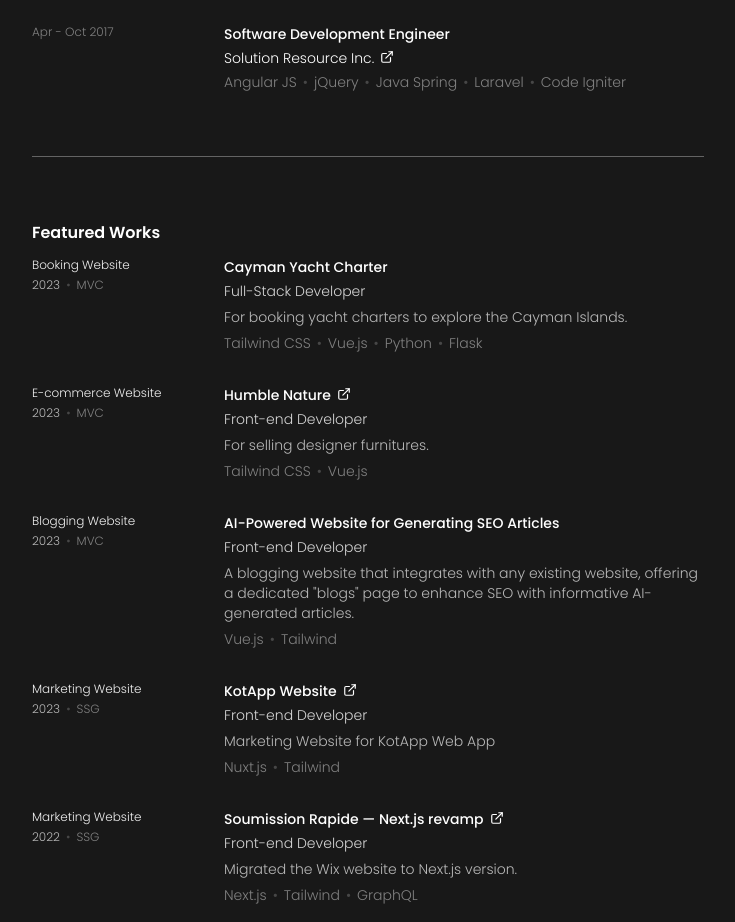
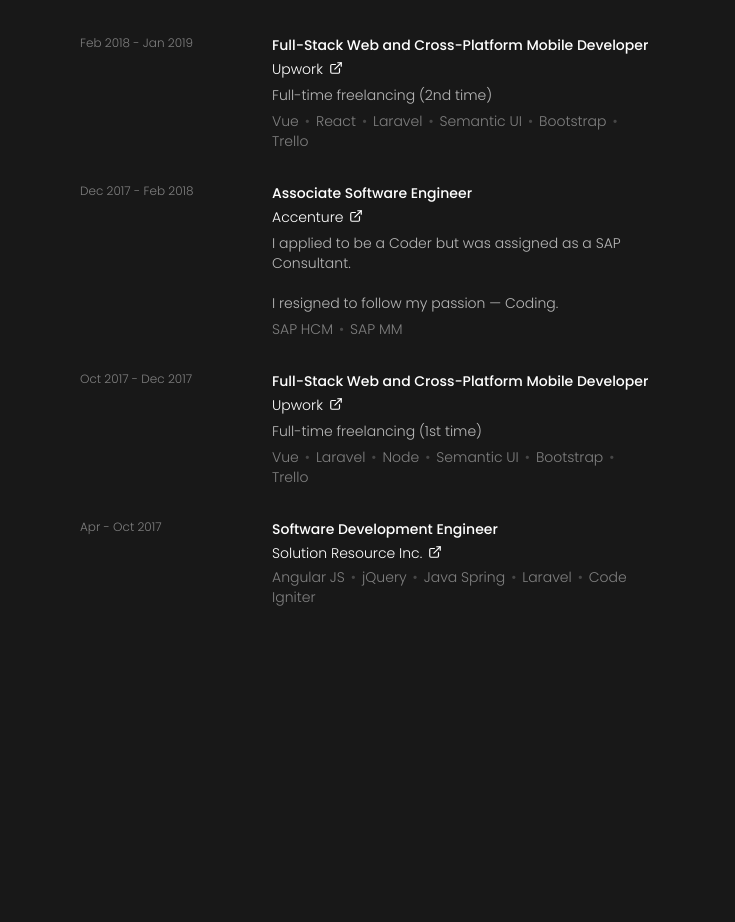
Before and after one commit to erwinmesi/mesi.dev, a Next.js app: page / in a window 1280 px wide. Shown: the part 1875-2797 px from the top of the page, without its empty margins (272-1007 px from the left). After the commit the page ends 2626 px from the top, so only its background shows below. Built offline with nearby package versions, Linux system fonts and the light colour scheme.

Commit message:
feat: featured works and random updates

```diff
--- a/src/app/page.tsx
+++ b/src/app/page.tsx
@@ -5,13 +5,11 @@
 
 function page() {
   return (
-    <main className="site__container pb-28">
-      <HomeHeader className="mb-16" />
+    <main className="site__container pt-8 pb-28 space-y-16">
+      <HomeHeader />
       <HomeIntro />
-      <hr className="max-w-2xl mx-auto border-grey-600 my-16" />
       <HomeWorkExperience />
-      <hr className="max-w-2xl mx-auto border-grey-600 my-16" />
-      <HomeFeaturedWorks />
+      {/* <HomeFeaturedWorks /> */}
     </main>
   );
 }
--- a/src/components/home/HomeFeaturedWorks.tsx
+++ b/src/components/home/HomeFeaturedWorks.tsx
@@ -1,19 +1,27 @@
-import { useCallback } from 'react';
+'use client';
+
+import { useCallback, useMemo, Fragment, useEffect, useState } from 'react';
 import { ExternalLink } from 'react-feather';
 import featuredWorks from '@/contents/featuredWorks';
 import Dot from '@/components/home/Dot';
 
 function HomeFeaturedWorks() {
+  const [isClient, setIsClient] = useState(false);
+
+  useEffect(() => {
+    setIsClient(true);
+  }, []);
+
   const renderTools = useCallback((item: any) => {
     return (
       !!item.tools?.length && (
         <div className="text-grey-500">
           {item.tools.map((tool: any, index: number) => {
             return (
-              <>
+              <span key={`tool-${index}`}>
                 {tool}
                 {index < item.tools.length - 1 && <Dot />}
-              </>
+              </span>
             );
           })}
         </div>
@@ -22,12 +30,15 @@
   }, []);
 
   return (
-    <section className="max-w-2xl mx-auto">
+    <section className="max-w-xl mx-auto">
       <h2 className="mb-3 font-semibold text-base">Featured Works</h2>
-      {featuredWorks.list.map((item) => {
-        return (
-          <>
-            <div className="flex flex-col md:flex-row mb-8">
+      {isClient &&
+        featuredWorks.list.map((item) => {
+          return (
+            <div
+              key={`work-${item.id}`}
+              className="flex flex-col md:flex-row mb-8"
+            >
               <div className="expi__duration md:w-48 shrink-0 mb-0.5 text-xs">
                 <p className="text-grey-100 mb-1">{item.type}</p>
                 <span className="text-grey-300">{item.date}</span>
@@ -62,9 +73,8 @@
                 {renderTools(item)}
               </div>
             </div>
-          </>
-        );
-      })}
+          );
+        })}
     </section>
   );
 }
--- a/src/components/home/HomeHeader.tsx
+++ b/src/components/home/HomeHeader.tsx
@@ -7,12 +7,13 @@
 import Dot from '@/components/home/Dot';
 
 const majorTools = [
-  'PHP',
-  'Laravel',
+  'React.js',
+  'Next.js',
   'Vue.js',
   'Nuxt.js',
-  'React.js',
-  'Next.js',
+  'Laravel',
+  'Flask',
+  'Strapi',
 ];
 
 function HomeHeader({ className }: any) {
@@ -31,7 +32,7 @@
     <section
       className={cn(
         className,
-        'flex flex-col sm:flex-row sm:items-center max-w-2xl mx-auto gap-y-6 sm:gap-x-8'
+        'flex flex-col sm:flex-row sm:items-center max-w-xl mx-auto gap-y-6 sm:gap-x-8'
       )}
     >
       <span>
--- a/src/components/home/HomeIntro.tsx
+++ b/src/components/home/HomeIntro.tsx
@@ -2,7 +2,7 @@
 
 function HomeAbout({ className }: any) {
   return (
-    <section className={cn(className, 'max-w-2xl mx-auto')}>
+    <section className={cn(className, 'max-w-xl mx-auto')}>
       <h2 className="mb-3 font-semibold text-base">About</h2>
       <div className="about__content text-grey-300 space-y-6">
         <p>
--- a/src/components/home/HomeWorkExperience.tsx
+++ b/src/components/home/HomeWorkExperience.tsx
@@ -22,7 +22,7 @@
   }, []);
 
   return (
-    <section className="max-w-2xl mx-auto">
+    <section className="max-w-xl mx-auto">
       <h2 className="mb-3 font-semibold text-base">Work Experience</h2>
       {workHistory.list.map((item) => {
         return (
--- a/src/components/layouts/SiteHeader.tsx
+++ b/src/components/layouts/SiteHeader.tsx
@@ -8,14 +8,14 @@
 function SiteHeader() {
   return (
     <header>
-      <nav className="site__container py-4 flex-center-y justify-between">
+      <nav className="site__container !max-w-xl md:px-0 py-7 flex-center-y justify-between">
         <a href="/">
           <Image
             src={logo}
             alt="Mesidotdev Logo"
             height={32}
             width={32}
-            className="object-contain"
+            className="object-contain rounded"
           />
         </a>
         <a href={URL_LINKEDIN} target="_blank">
--- a/src/contents/featuredWorks.js
+++ b/src/contents/featuredWorks.js
@@ -1,35 +1,39 @@
 const content = {
   list: [
+    // {
+    //   id: 1,
+    //   name: 'Cayman Yacht Charter',
+    //   description: 'For booking yacht charters to explore the Cayman Islands.',
+    //   date: '2023',
+    //   role: 'Full-Stack Developer',
+    //   type: 'Booking Website',
+    //   archi: 'MVC',
+    //   url: undefined,
+    //   tools: ['Tailwind CSS', 'Vue.js', 'Python', 'Flask']
+    // },
+    // {
+    //   id: 2,
+    //   name: 'Humble Nature',
+    //   description: 'For selling designer furnitures.',
+    //   date: '2023',
+    //   role: 'Front-end Developer',
+    //   type: 'E-commerce Website',
+    //   archi: 'MVC',
+    //   url: 'https://humblenature.com',
+    //   tools: ['Tailwind CSS', 'Vue.js']
+    // },
+    // {
+    //   id: 3,
+    //   name: 'AI-Powered Website for Generating SEO Articles',
+    //   description: 'A blogging website that integrates with any existing website, offering a dedicated "blogs" page to enhance SEO with informative AI-generated articles.',
+    //   date: '2023',
+    //   role: 'Front-end Developer',
+    //   archi: 'MVC',
+    //   type: 'Blogging Website',
+    //   tools: ['Vue.js', 'Tailwind']
+    // },
     {
-      name: 'Cayman Yacht Charter',
-      description: 'For booking yacht charters to explore the Cayman Islands.',
-      date: '2023',
-      role: 'Full-Stack Developer',
-      type: 'Booking Website',
-      archi: 'MVC',
-      url: undefined,
-      tools: ['Tailwind CSS', 'Vue.js', 'Python', 'Flask']
-    },
-    {
-      name: 'Humble Nature',
-      description: 'For selling designer furnitures.',
-      date: '2023',
-      role: 'Front-end Developer',
-      type: 'E-commerce Website',
-      archi: 'MVC',
-      url: 'https://humblenature.com',
-      tools: ['Tailwind CSS', 'Vue.js']
-    },
-    {
-      name: 'AI-Powered Website for Generating SEO Articles',
-      description: 'A blogging website that integrates with any existing website, offering a dedicated "blogs" page to enhance SEO with informative AI-generated articles.',
-      date: '2023',
-      role: 'Front-end Developer',
-      archi: 'MVC',
-      type: 'Blogging Website',
-      tools: ['Vue.js', 'Tailwind']
-    },
-    {
+      id: 4,
       name: 'KotApp Website',
       description: 'Marketing Website for KotApp Web App',
       date: '2023',
@@ -39,17 +43,19 @@
       url: 'https://kotapp.io',
       tools: ['Nuxt.js', 'Tailwind']
     },
+    // {
+    //   id: 5,
+    //   name: 'Soumission Rapide — Next.js revamp',
+    //   description: 'Migrated the Wix website to Next.js version.',
+    //   date: '2022',
+    //   role: 'Front-end Developer',
+    //   type: 'Marketing Website',
+    //   archi: 'SSG',
+    //   url: 'https://www.soumissionrapide.com',
+    //   tools: ['Next.js', 'Tailwind', 'GraphQL']
+    // },
     {
-      name: 'Soumission Rapide — Next.js revamp',
-      description: 'Migrated the Wix website to Next.js version.',
-      date: '2022',
-      role: 'Front-end Developer',
-      type: 'Marketing Website',
-      archi: 'SSG',
-      url: 'https://www.soumissionrapide.com',
-      tools: ['Next.js', 'Tailwind', 'GraphQL']
-    },
-    {
+      id: 6,
       name: 'Google Adwords Client Portal',
       description: 'Client Portal for a Google Adwords Advertising Agency.',
       date: '2022',
@@ -60,6 +66,7 @@
       tools: ['Vue.js', 'Tailwind', 'Pinia']
     },
     {
+      id: 7,
       name: 'NodeLife.io',
       description: 'Free crypto node & staking investment tracker.',
       date: '2022',
@@ -70,6 +77,7 @@
       tools: ['Vue.js', 'Tailwind', 'Pinia', 'Apex Charts']
     },
     {
+      id: 8,
       name: 'Enably',
       description: 'A Multi-Organization CRM Software.',
       date: '2021',
@@ -80,6 +88,7 @@
       tools: ['Vue.js', 'Bootstrap', 'Vuex']
     },
     {
+      id: 9,
       name: 'Word Feud Rules',
       description: undefined,
       date: '2021',
@@ -90,7 +99,8 @@
       tools: ['Tailwind', 'Laravel', 'MySQL']
     },
     {
-      name: 'Socialays Website (SEO improvements)',
+      id: 10,
+      name: 'Socialays Website (SEO Improvements)',
       description: 'Marketing Website for the Socialays Web App',
       date: '2021',
       role: 'Front-end Developer',
@@ -100,6 +110,7 @@
       tools: ['Nuxt.js', 'Bootstrap']
     },
     {
+      id: 11,
       name: 'Socialays Web App (Front-end fixes)',
       description: 'An AI-Based Social Media Assistant.',
       date: '2021',
@@ -110,6 +121,7 @@
       tools: ['Vue.js', 'Bootstrap', 'Vuex']
     },
     {
+      id: 12,
       name: 'Sunnyside Ad Banner',
       description: 'Ad Banner for Sunnyside: A Medical & Recreational Cannabis Dispensaries',
       date: '2021',
@@ -120,6 +132,7 @@
       tools: ['HTML', 'CSS', 'JS', 'GSAP']
     },
     {
+      id: 13,
       name: 'Proscreen',
       description: 'Offers a motivational software package for companies who want to promote great values and motivation with their employees.',
       date: '2020',
@@ -130,6 +143,7 @@
       tools: ['Vue.js', 'Tailwind', 'Vuex']
     },
     {
+      id: 14,
       name: 'KotApp Web App',
       description: 'Web-based CRM for KotApp Mobile App.',
       date: '2020',
@@ -140,6 +154,7 @@
       tools: ['Nuxt.js', 'Tailwind', 'Vuex']
     },
     {
+      id: 15,
       name: 'Dutch Assets Group Web Portal',
       description: 'Corporate financing services for companies and private entrepreneurs.',
       date: '2019',
@@ -150,6 +165,7 @@
       tools: ['Laravel', 'Vue.js', 'Bootstrap', 'Digital Ocean Spaces']
     },
     {
+      id: 16,
       name: 'Sharepoint Web Parts',
       description: 'Created Web Parts for a Sharepoint Intranet Web App',
       date: '2019',
@@ -160,6 +176,7 @@
       tools: ['React', 'MobX', 'Material UI']
     },
     {
+      id: 17,
       name: 'Google Ads Web Scraper',
       description: 'A lead-generation web app that collects information on small and medium enterprises engaged in Google Ads.',
       date: '2019',
@@ -170,7 +187,8 @@
       tools: ['Nuxt.js', 'Element UI', 'Laravel', 'Python Web Scraping Script using Beautiful Soup']
     },
     // {
-    //   name: undefined,
+    //   id: 18,
+    // name: undefined,
     //   description: undefined,
     //   date: undefined,
     //   role: undefined,
--- a/src/contents/workHistory.js
+++ b/src/contents/workHistory.js
@@ -1,5 +1,15 @@
+import { URL_UPWORK } from '@/config/site'
+
 const content = {
   list: [
+    {
+      role: 'Full-Stack Web and Cross-Platform Mobile Developer',
+      company: 'Upwork',
+      companyURL: URL_UPWORK,
+      description: 'Full-time freelancing (3rd time)',
+      date: 'Sep 2022 - Present',
+      tools: ['Flask', 'Django', 'Vue', 'Nuxt', 'React', 'Next', 'Laravel', 'Strapi', 'Jira', 'Asana'],
+    },
     {
       role: 'Senior Web Developer',
       company: 'i-Cube Digital Solutions, Inc.',
@@ -9,12 +19,28 @@
       tools: ['Vue', 'Nuxt', 'React', 'Python', 'Laravel', 'Jira', 'Confluence'],
     },
     {
+      role: 'Full-Stack Web and Cross-Platform Mobile Developer',
+      company: 'Upwork',
+      companyURL: URL_UPWORK,
+      description: 'Full-time freelancing (2nd time)',
+      date: 'Feb 2018 - Jan 2019',
+      tools: ['Vue', 'React', 'Laravel', 'Semantic UI', 'Bootstrap', 'Trello'],
+    },
+    {
       role: 'Associate Software Engineer',
       company: 'Accenture',
       companyURL: 'https://www.accenture.com/ph-en/',
       description: 'I applied to be a Coder but was assigned as a SAP Consultant.<br><br>I resigned to follow my passion — Coding.',
       date: 'Dec 2017 - Feb 2018',
       tools: ['SAP HCM', 'SAP MM'],
+    },
+    {
+      role: 'Full-Stack Web and Cross-Platform Mobile Developer',
+      company: 'Upwork',
+      companyURL: URL_UPWORK,
+      description: 'Full-time freelancing (1st time)',
+      date: 'Oct 2017 - Dec 2017',
+      tools: ['Vue', 'Laravel', 'Node', 'Semantic UI', 'Bootstrap', 'Trello'],
     },
     {
       role: 'Software Development Engineer',
```
